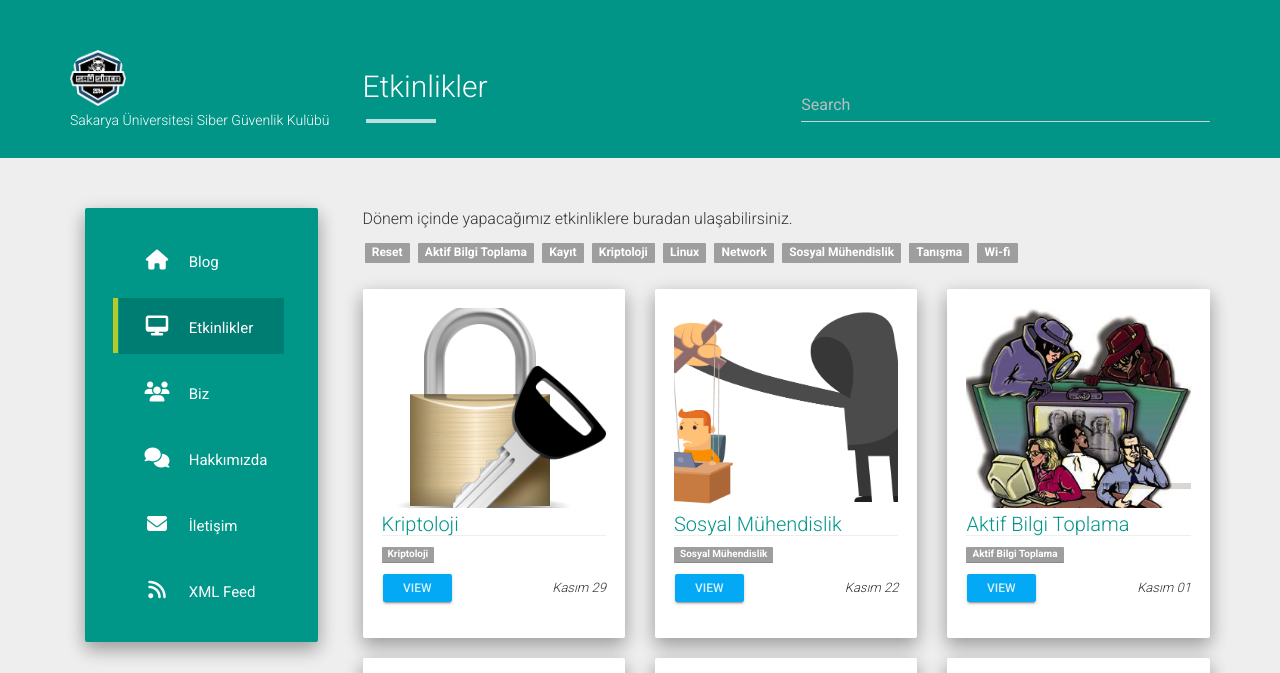
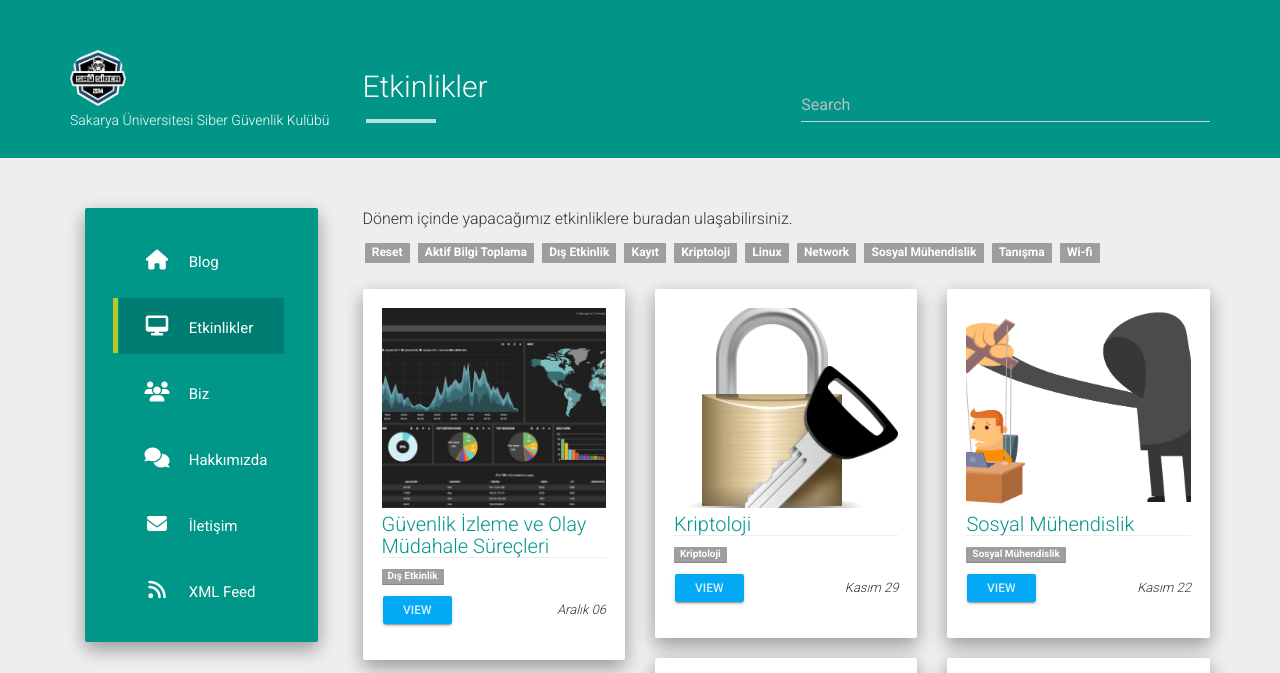
Before and after one commit to sausiber/old-website, a Jekyll site: the page built from Etkinliker.md, in a window 1280 px wide and 900 px high, cut to the strip 0-673 px from the top of the window. Built offline with Jekyll 4.4.1, drawn with Linux system fonts in a browser that asks for light colours; nearby versions of some CDN libraries.

Commit message:
Furkan Çalışkan
Furkan Çalışkan

```diff
--- a/_data/projects.json
+++ b/_data/projects.json
@@ -1,5 +1,12 @@
 [
-		{
+	{
+		"name": "Güvenlik İzleme ve Olay Müdahale Süreçleri",
+		"image": "kibana.png",
+		"url": "/guvenli_izleme",
+		"date": "Aralık 06",
+		"tags": ["Dış Etkinlik"]
+	},
+	{
 		"name": "Kriptoloji",
 		"image": "kriptoloji.png",
 		"url": "/kriptoloji",
```
Also changed, not shown: static/projects/guvenli_izleme.md (added, +9 -0 lines), static/projects/kibana.png (added).
